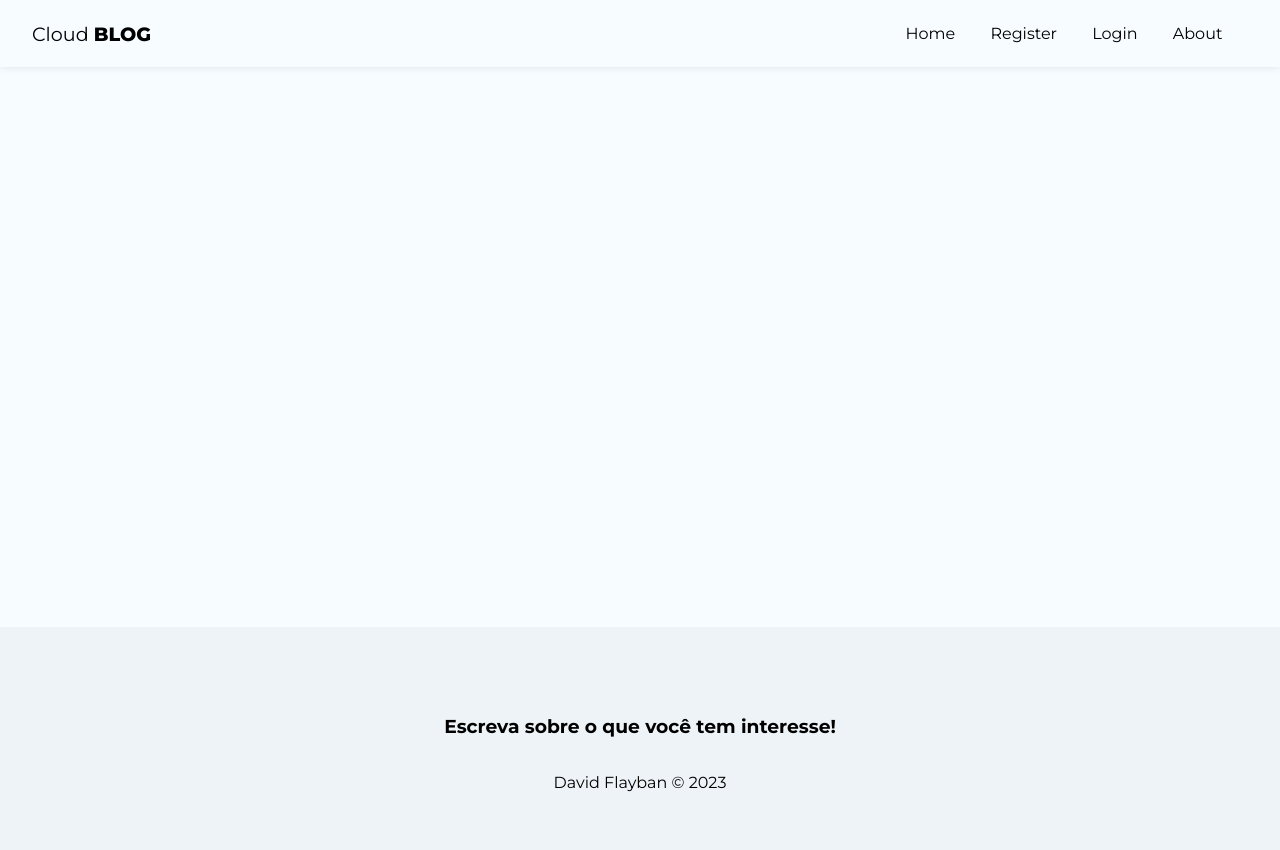
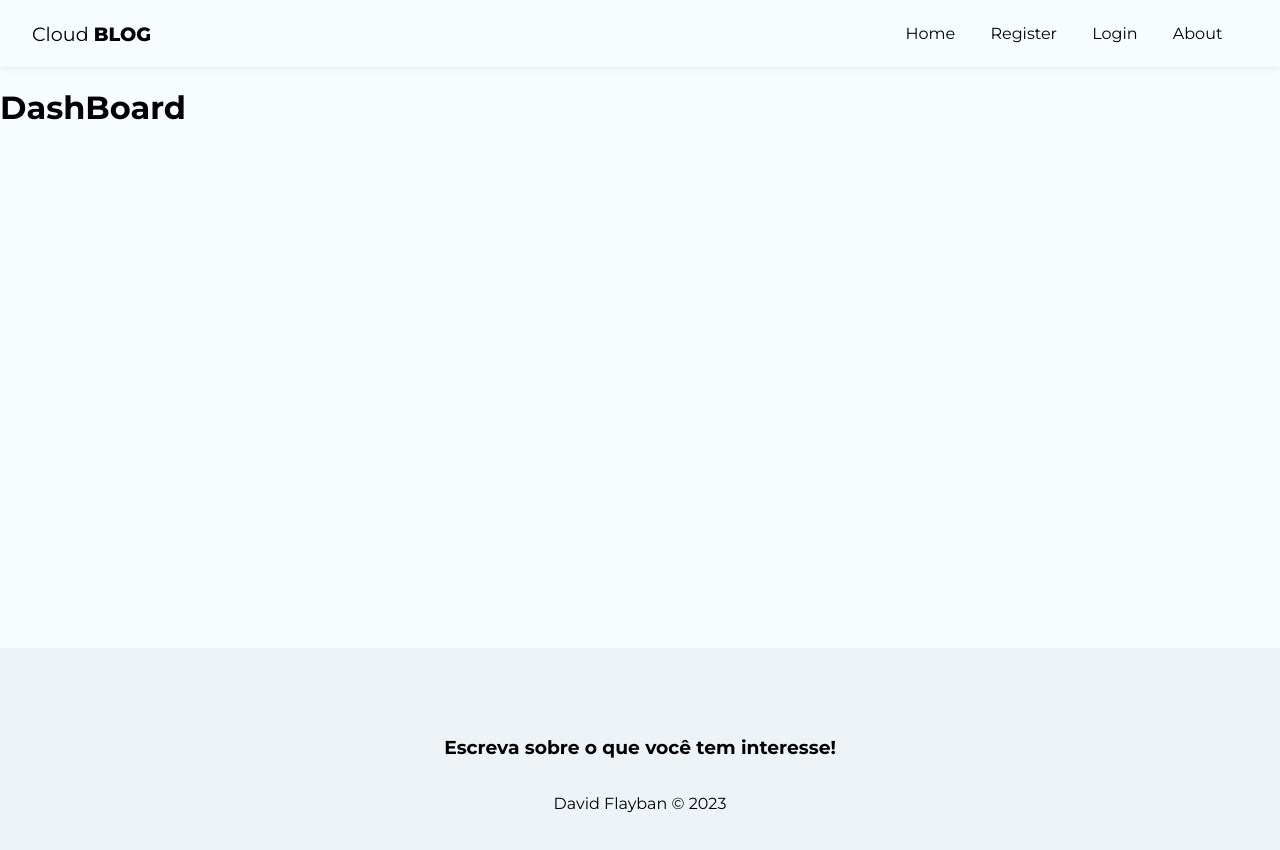
Before and after one commit to Flayban/miniBlog, a React (Create React App) app: page /dashboard in a window 1280 px wide. Shown: the top 850 px of the page. Built offline with nearby package versions, Linux system fonts and the light colour scheme; no server answers.

Commit message:
Links para usuarios autenticados

```diff
--- a/src/App.js
+++ b/src/App.js
@@ -12,10 +12,14 @@
 import About from "./pages/About/About"
 import Login from "./pages/Login/Login"
 import Register from "./pages/Register/Register"
+import CreatPost from './pages/CreatPost/CreatPost'
+import DashBoard from './pages/DashBoard/DashBoard'
 
 //Components
 import Navbar from "./components/Navbar"
 import Footer from "./components/Footer"
+
+
 
 function App() {
 
@@ -41,10 +45,12 @@
           <Navbar />
           <div className="container">
             <Routes>
-              <Route path='/' element={<Home/>} />
+              <Route path ='/' element={<Home/>} />
               <Route path ='/About' element={<About/>}/>
-              <Route path='/Register' element={<Register/>} />
+              <Route path ='/Register' element={<Register/>} />
               <Route path ='/Login' element={<Login/>}/>
+              <Route path ='/posts/creat' element={<CreatPost/>}/>
+              <Route path ='/dashboard' element={<DashBoard/>}/>
             </Routes>
           </div>
           <Footer />
--- a/src/components/Navbar.js
+++ b/src/components/Navbar.js
@@ -1,7 +1,13 @@
 import { NavLink } from "react-router-dom"
 import styles from "./Navbar.module.css"
+import { useAuthentication } from "../Hooks/useAuthentication"
+import { useAuthValue } from "../context/AuthContext"
 
 const Navbar = () => {
+
+  const {user} = useAuthValue()
+
+
   return (
     <nav className={styles.navbar}>
         <NavLink className={styles.brand} to ="/">
@@ -11,12 +17,26 @@
             <li>
                 <NavLink to ="/" className={({ isActive }) => (isActive ? styles.active : "")}> Home </NavLink>
             </li>
+            {!user &&(
+                <>
                     <li>
                         <NavLink to ="/Register" className={({ isActive }) => (isActive ? styles.active : "")}> Register </NavLink>
                     </li>
                     <li>
                         <NavLink to ="/Login" className={({ isActive }) => (isActive ? styles.active : "")}> Login </NavLink>
                     </li>
+                </>
+            )}
+            {user &&(
+                <>
+                    <li>
+                        <NavLink to ="/posts/creat" className={({ isActive }) => (isActive ? styles.active : "")}> Criar Postagem </NavLink>
+                    </li>
+                    <li>
+                        <NavLink to ="/dashboard" className={({ isActive }) => (isActive ? styles.active : "")}> Dashboard </NavLink>
+                    </li>
+                </>
+            )}
             <li>
                 <NavLink to ="/About" className={({ isActive }) => (isActive ? styles.active : "")}> About </NavLink>
             </li>
--- /dev/null
+++ b/src/pages/CreatPost/CreatPost.js
@@ -0,0 +1,11 @@
+import styles from "./CreatPost.module.css"
+
+const CreatPost = () => {
+  return (
+    <div>
+        <h1>CreatPost</h1>
+    </div>
+  )
+}
+
+export default CreatPost
--- /dev/null
+++ b/src/pages/DashBoard/DashBoard.js
@@ -0,0 +1,12 @@
+import styles from "./DashBoard.module.css"
+
+
+const DashBoard = () => {
+  return (
+    <div>
+        <h1>DashBoard</h1>
+    </div>
+  )
+}
+
+export default DashBoard
```
Also changed, not shown: src/pages/CreatPost/CreatPost.module.css (added), src/pages/DashBoard/DashBoard.module.css (added). Lines whose indentation alone changed are shown as unchanged.
